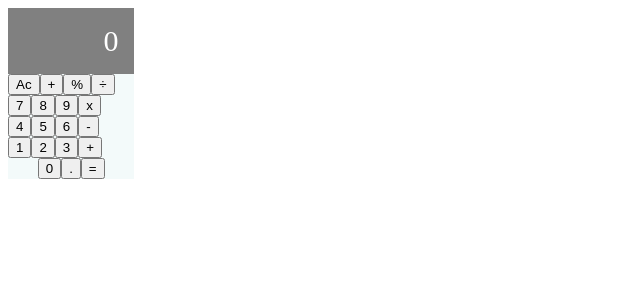
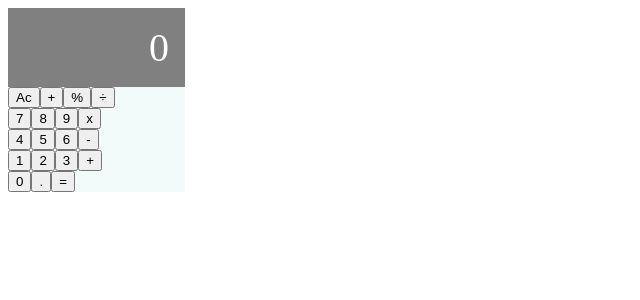
Before and after one commit to henrykgggg/Math-magicians, a React (Create React App) app in the folder math/: page / in a window 1280 px wide. Shown: the top 300 px of the page, without its empty margins (0-640 px from the left). Built offline with nearby package versions, Linux system fonts and the light colour scheme.

Commit message:
fixed linter errors

```diff
--- a/math/src/App.js
+++ b/math/src/App.js
@@ -11,9 +11,9 @@ class App extends React.Component {
 
   render() {
     return (
-      <div className="App">
+      <>
         <Calculator />
-      </div>
+      </>
     );
   }
 }
--- a/math/src/component/Calculator.css
+++ b/math/src/component/Calculator.css
@@ -1,6 +1,6 @@
 .calculator {
-  width: 10%;
-  max-width: 400px;
+  width: 14%;
+  max-width: 500px;
   background-color: rgb(243, 250, 250);
   overflow: hidden;
 }
@@ -10,7 +10,7 @@
   text-align: right;
   background-color: grey;
   color: #fff;
-  font-size: 30px;
+  font-size: 40px;
 }
 
 .holder {
```
